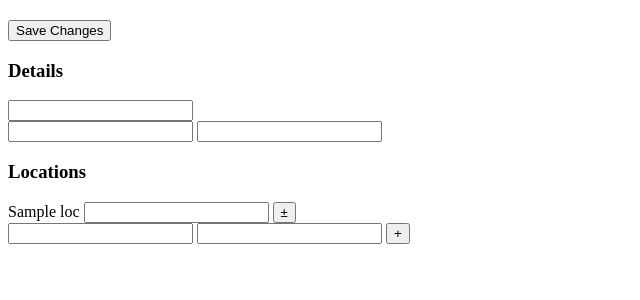
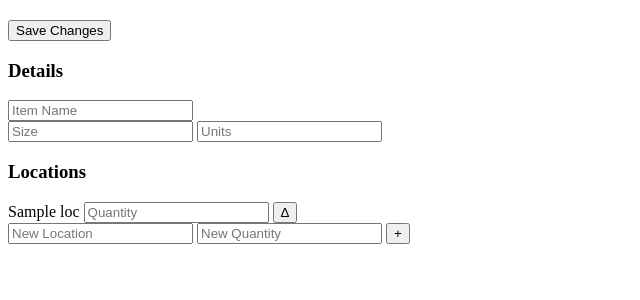
Before and after one commit to Artanis/icecrate2, a Python web app: template icecrate/local_components/icecrate/templates/detail-item.html in a window 1280 px wide. Shown: the top 300 px of the page, without its empty margins (0-640 px from the left). Run offline with Jinja, Linux system fonts and the light colour scheme; the template is opened without the code that fills it: most values are stand-ins (such as "Sample title", 1, 10 or a date in 2020).

Commit message:
Add adding items from any item list.

```diff
--- a/icecrate/local_components/icecrate/templates/detail-item.html
+++ b/icecrate/local_components/icecrate/templates/detail-item.html
@@ -4,21 +4,21 @@
   <input type="submit" value="Save Changes" ng-click="update_item();"></input>
   <section title="edit item">
     <h1>Details</h1>
-    <input type="text" ng-model="item.name"></input><br/>
-    <input type="number" min="0" step="0.1" ng-model="item.size.scalar"></input>
-    <input type="text" ng-model="item.size.units"></input>
+    <input type="text" ng-model="item.name" placeholder="Item Name"></input><br/>
+    <input type="number" min="0" step="0.1" ng-model="item.size.scalar" placeholder="Size"></input>
+    <input type="text" ng-model="item.size.units" placeholder="Units"></input>
   </section>
   <section title="locations">
     <h1>Locations</h1>
     <form name="edit_location" ng-repeat="(loc, qty) in item.location" title="edit location">
       <label for="{{loc}}-qty">{{loc}}</label>
-      <input type="number" title="edit quantity" id="{{loc}}-qty" ng-model="item.location[loc]"></input>
-      <input type="submit" value="&plusmn;" title="Save Changes"></input>
+      <input type="number" placeholder="Quantity" id="{{loc}}-qty" ng-model="item.location[loc]"></input>
+      <input type="submit" value="&Delta;" title="Save Changes"></input>
     </form>
 
     <form name="new-location" title="new location">
-      <input type="text" ng-model="new_loc" style="text-transform:capitalize;"></input></td>
-      <input type="number" min="0" step="1" ng-model="new_qty"></input>
+      <input type="text" ng-model="new_loc" style="text-transform:capitalize;" placeholder="New Location"></input></td>
+      <input type="number" min="0" step="1" ng-model="new_qty" placeholder="New Quantity"></input>
       <input type="submit" value="+" title="add" ng-click="add_location();"></input>
     </form>
   </section>
--- a/icecrate/local_components/icecrate/templates/list-items.html
+++ b/icecrate/local_components/icecrate/templates/list-items.html
@@ -4,4 +4,6 @@
   <ul>
     <li ng-repeat="item in items | orderBy:'name' | filter:query.name | filter:query.upc" ng-include="'/static/local/icecrate/templates/short-item.html'">
   </ul>
+
+  <div new-item></div>
 </section>
```
Also changed, not shown: icecrate/local_components/icecrate-items/icecrate-items.js (+35 -0 lines), icecrate/local_components/icecrate/templates/detail-household.html (+6 -7 lines).
